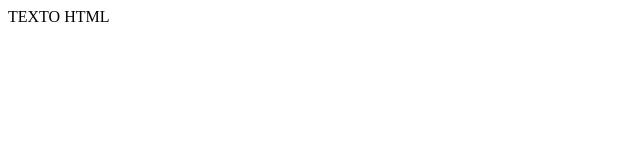
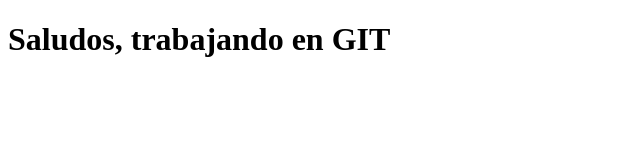
Before and after one commit to raayysr/prueba-git, a plain HTML site: page index.html in a window 1280 px wide. Shown: the whole page, without its empty margins (0-640 px from the left). Drawn offline with Linux system fonts and the light colour scheme.

Commit message:
Segundo commit, etiqueta <h1> agregada

```diff
--- a/index.html
+++ b/index.html
@@ -7,6 +7,6 @@
     <title>GIT</title>
 </head>
 <body>
-    TEXTO HTML
+    <h1>Saludos, trabajando en GIT</h1>
 </body>
 </html>
```
